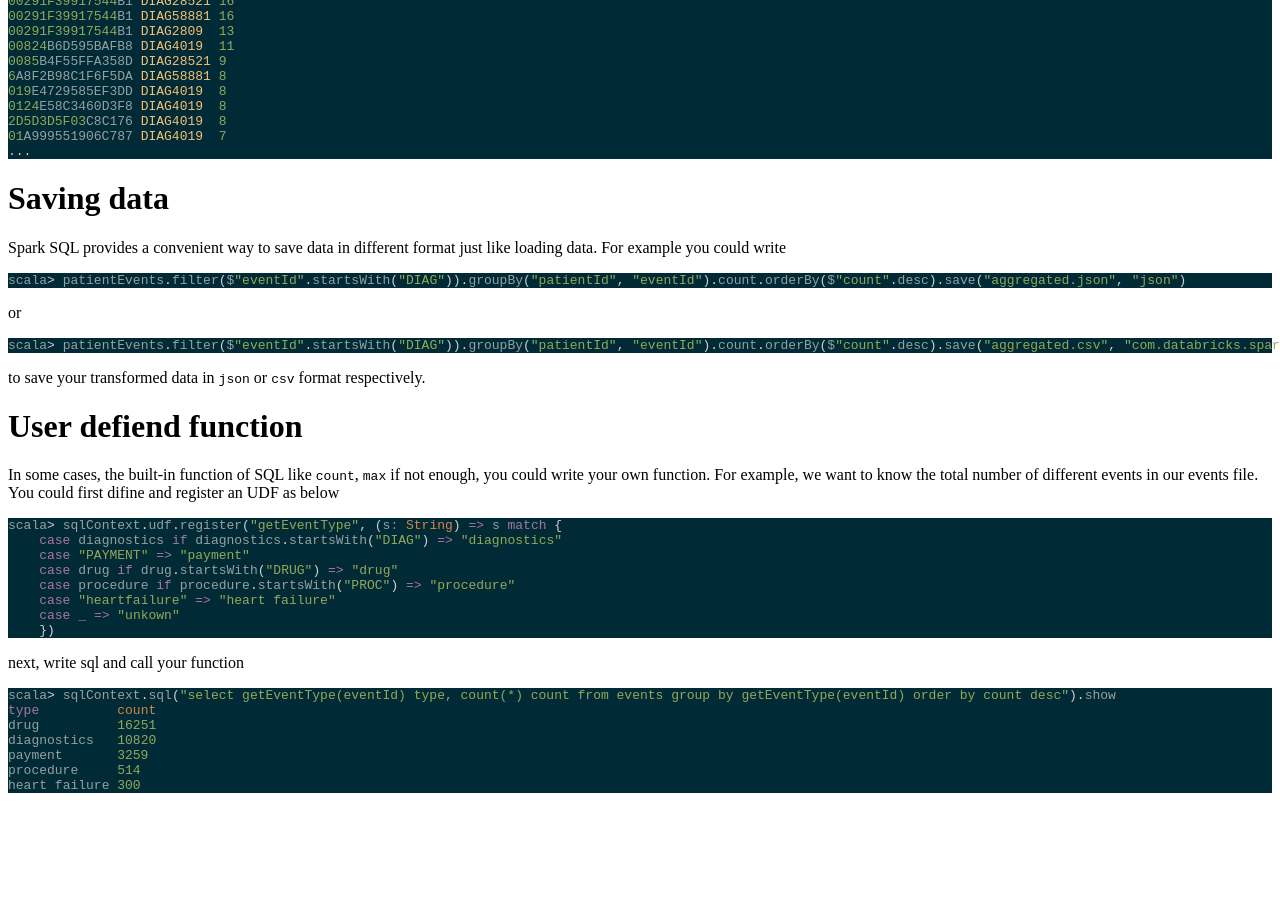
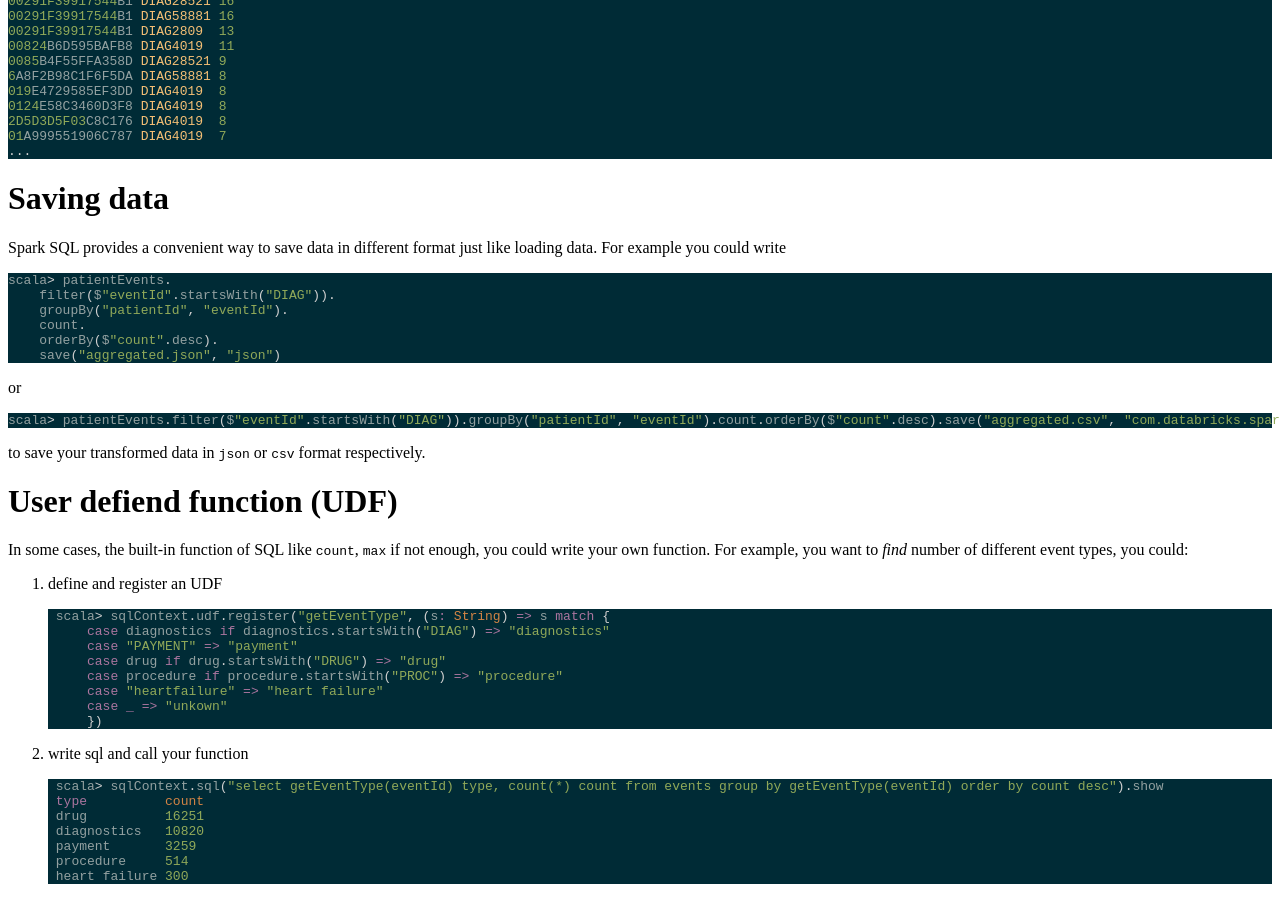
Before and after one commit to sumowll/BD4H-Bootcamp, a Jekyll site: the page built from web/spark-sql.md, in a window 1280 px wide and 900 px high, scrolled down 880 px. Built offline with Jekyll 4.4.1, drawn with Linux system fonts in a browser that asks for light colours; Markdown is read by kramdown in place of the engine named in the settings; before the commit the page ends 1686 px from its top, so only the background shows below that.

Commit message:
Saving files before refreshing line endings

````diff
--- a/web/_config.yml
+++ b/web/_config.yml
@@ -1,8 +1,8 @@
-# markdown: redcarpet
-# title: Bigdatq Bootcamp
-# highlighter: rouge
+markdown: redcarpet
+title: Bigdatq Bootcamp
+highlighter: rouge
 
-markdown: kramdown
+# markdown: kramdown
 
 ignore: [.gitignore]
 
--- a/web/spark-sql.md
+++ b/web/spark-sql.md
@@ -61,7 +61,12 @@ patientId        eventId   count
 # Saving data
 Spark SQL provides a convenient way to save data in different format just like loading data. For example you could write
 ```scala
-scala> patientEvents.filter($"eventId".startsWith("DIAG")).groupBy("patientId", "eventId").count.orderBy($"count".desc).save("aggregated.json", "json")
+scala> patientEvents.
+    filter($"eventId".startsWith("DIAG")).
+    groupBy("patientId", "eventId").
+    count.
+    orderBy($"count".desc).
+    save("aggregated.json", "json")
 ```
 or
 ```scala
@@ -69,25 +74,30 @@ scala> patientEvents.filter($"eventId".startsWith("DIAG")).groupBy("patientId",
 ```
 to save your transformed data in `json` or `csv` format respectively.
 
-# User defiend function
-In some cases, the built-in function of SQL like `count`, `max` if not enough, you could write your own function. For example, we want to know the total number of different events in our events file. You could first difine and register an UDF as below
-```scala
-scala> sqlContext.udf.register("getEventType", (s: String) => s match {
-    case diagnostics if diagnostics.startsWith("DIAG") => "diagnostics"
-    case "PAYMENT" => "payment"
-    case drug if drug.startsWith("DRUG") => "drug"
-    case procedure if procedure.startsWith("PROC") => "procedure"
-    case "heartfailure" => "heart failure"
-    case _ => "unkown"
-    })
-```
-next, write sql and call your function
-```scala
-scala> sqlContext.sql("select getEventType(eventId) type, count(*) count from events group by getEventType(eventId) order by count desc").show
-type          count
-drug          16251
-diagnostics   10820
-payment       3259
-procedure     514
-heart failure 300
-```
+# User defiend function (UDF)
+In some cases, the built-in function of SQL like `count`, `max` if not enough, you could write your own function. For example, you want to _find_ number of different event types, you could:
+
+1. define and register an UDF
+
+    ```scala
+    scala> sqlContext.udf.register("getEventType", (s: String) => s match {
+        case diagnostics if diagnostics.startsWith("DIAG") => "diagnostics"
+        case "PAYMENT" => "payment"
+        case drug if drug.startsWith("DRUG") => "drug"
+        case procedure if procedure.startsWith("PROC") => "procedure"
+        case "heartfailure" => "heart failure"
+        case _ => "unkown"
+        })
+    ```
+
+2. write sql and call your function
+
+    ```scala
+    scala> sqlContext.sql("select getEventType(eventId) type, count(*) count from events group by getEventType(eventId) order by count desc").show
+    type          count
+    drug          16251
+    diagnostics   10820
+    payment       3259
+    procedure     514
+    heart failure 300
+    ```
````
